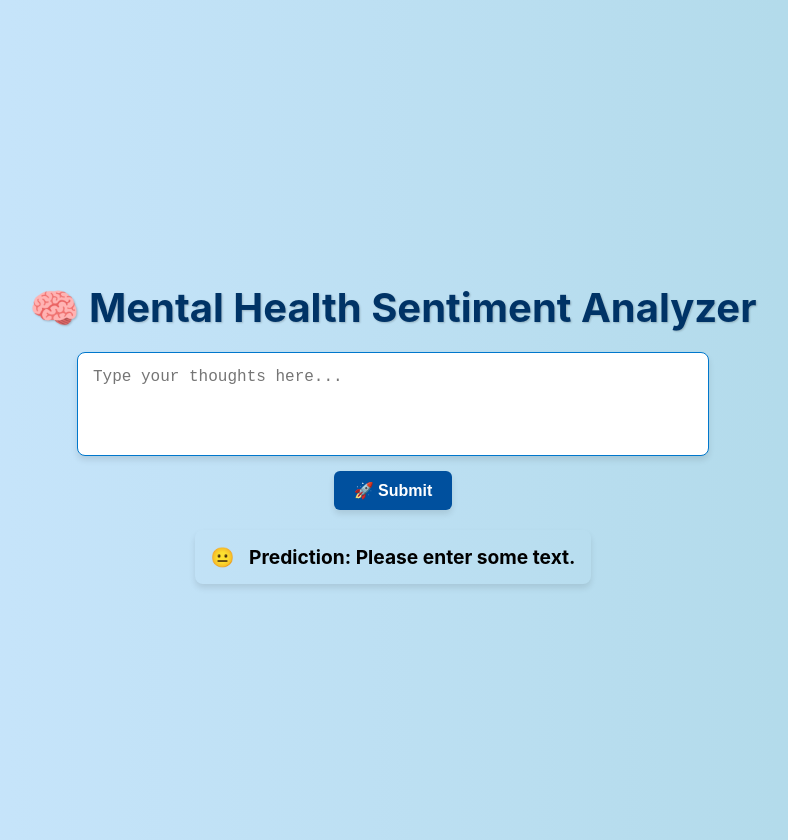
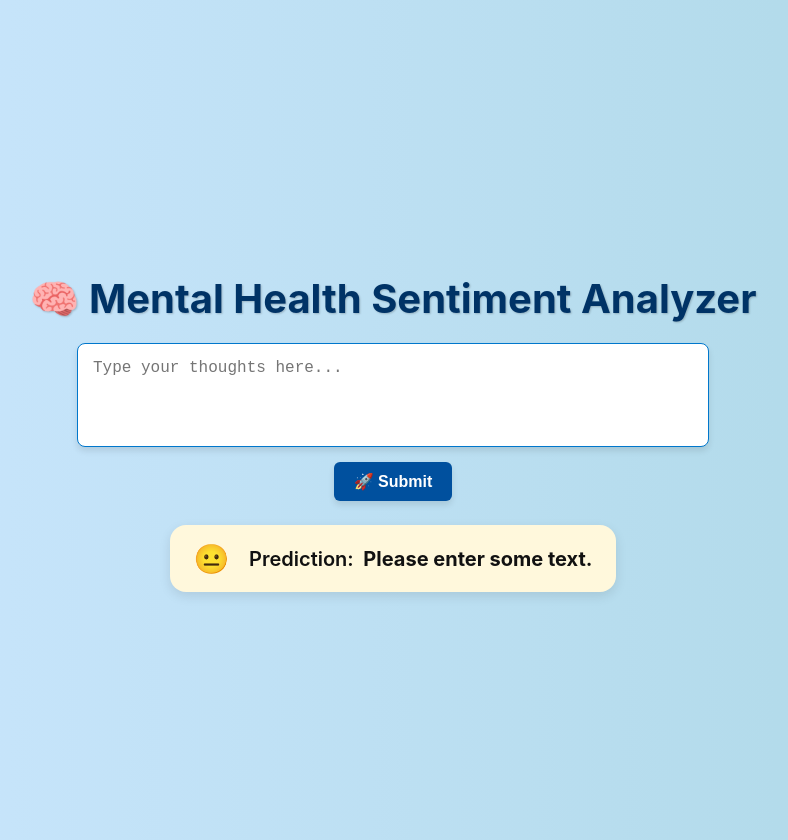
Before and after one commit to TanishqDoke/ML-MiniProj, a React (Create React App) app in the folder mental-health-app/: page /analyze in a window 1280 px wide. Both pictures are taken after a click on the button "🚀 Submit". Shown: the whole page, without its empty margins (247-1035 px from the left). Built offline with nearby package versions, Linux system fonts and the light colour scheme.

Commit message:
Update SentimentAnalyzer.js

```diff
--- a/mental-health-app/src/SentimentAnalyzer.js
+++ b/mental-health-app/src/SentimentAnalyzer.js
@@ -32,16 +32,27 @@ function SentimentAnalyzer() {
     }
   };
 
-  // Emoji mapping based on sentiment labels
+  // Emoji & background color logic
   const getEmoji = (label) => {
-    const sentiment = label.toLowerCase();
-    if (sentiment.includes("very happy")) return "😄";
-    if (sentiment.includes("happy")) return "😊";
-    if (sentiment.includes("very sad")) return "😭";
-    if (sentiment.includes("sad")) return "😔";
-    if (sentiment.includes("angry")) return "😡";
-    if (sentiment.includes("suicidal")) return "💀";
-    return "😐"; // neutral or fallback
+    const l = label.toLowerCase();
+    if (l.includes("very happy")) return "😄";
+    if (l.includes("happy")) return "😊";
+    if (l.includes("very sad")) return "😭";
+    if (l.includes("sad")) return "😔";
+    if (l.includes("angry")) return "😡";
+    if (l.includes("suicidal")) return "💀";
+    return "😐";
+  };
+
+  const getBackgroundColor = (label) => {
+    const l = label.toLowerCase();
+    if (l.includes("very happy")) return "#d1f5d3"; // bright green
+    if (l.includes("happy")) return "#e6f9e8"; // soft green
+    if (l.includes("angry")) return "#fddede"; // soft red
+    if (l.includes("very sad")) return "#cfd9ed"; // deep blue
+    if (l.includes("sad")) return "#e5edfb"; // soft blue
+    if (l.includes("suicidal")) return "#e0e0e0"; // dark gray
+    return "#fff8dc"; // neutral beige
   };
 
   return (
@@ -77,13 +88,28 @@ function SentimentAnalyzer() {
 
       {prediction && (
         <motion.div
-          className={`app-prediction`}
+          className="app-prediction"
           initial={{ opacity: 0, y: 10 }}
           animate={{ opacity: 1, y: 0 }}
           transition={{ duration: 0.6 }}
+          style={{
+            backgroundColor: getBackgroundColor(prediction),
+            color: "#111",
+            borderRadius: "1rem",
+            padding: "1rem 1.5rem",
+            marginTop: "1.5rem",
+            fontSize: "1.25rem",
+            fontWeight: "600",
+            boxShadow: "0 4px 12px rgba(0,0,0,0.1)",
+            display: "flex",
+            alignItems: "center",
+            gap: "0.6rem",
+          }}
         >
-          <span className="emoji">{getEmoji(prediction)}</span>
-          <span> Prediction: </span>
+          <span className="emoji" style={{ fontSize: "1.8rem" }}>
+            {getEmoji(prediction)}
+          </span>
+          <span>Prediction: </span>
           <strong>{prediction}</strong>
         </motion.div>
       )}
```
